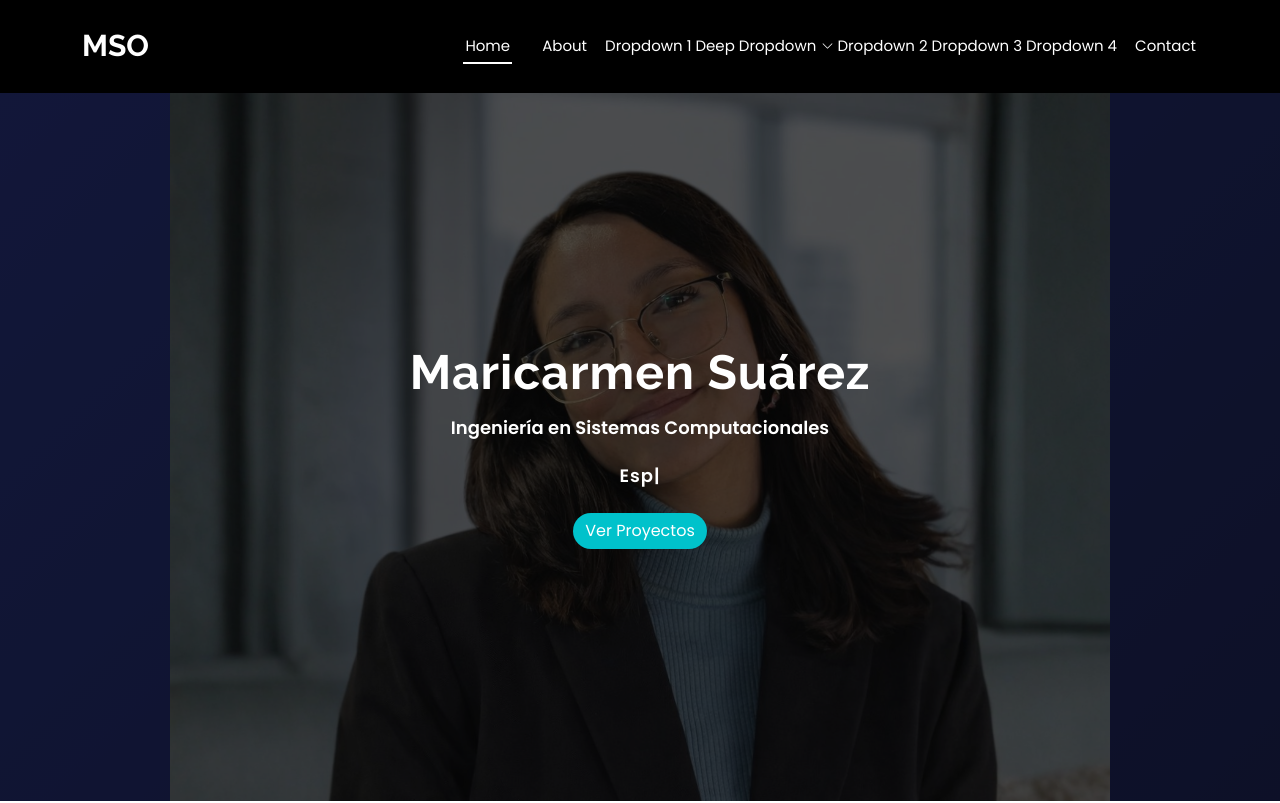
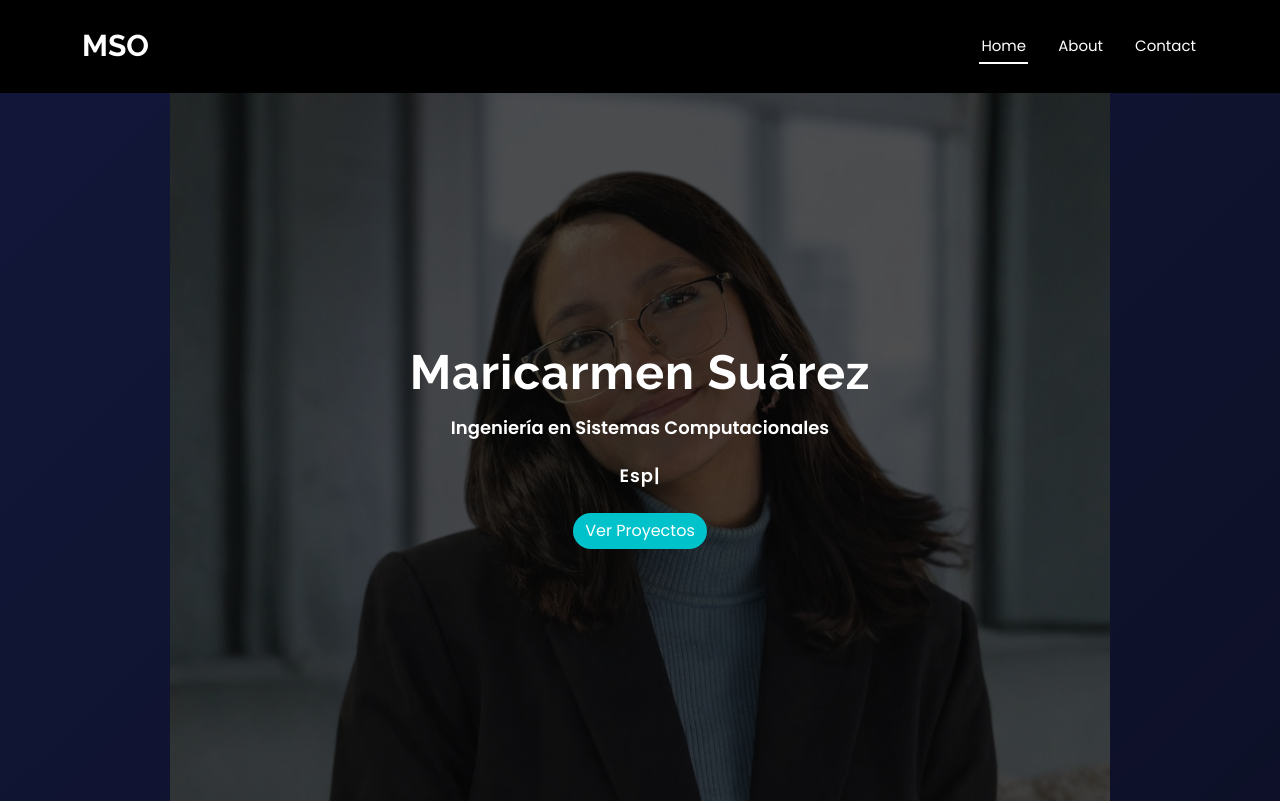
Before and after one commit to Marysu0406/devfolio-1.0.0, a plain HTML site: page index.html in a window 1280 px wide. Shown: the top 803 px of the page. Drawn offline with Linux system fonts and the light colour scheme.

Commit message:
Corrección de menú

```diff
--- a/index.html
+++ b/index.html
@@ -51,23 +51,7 @@
         <ul>
           <li><a href="#hero" class="active">Home<br></a></li>
           <li><a href="#about">About</a></li>
-            <ul>
-              <li><a href="#">Dropdown 1</a></li>
-              <li class="dropdown"><a href="#"><span>Deep Dropdown</span> <i class="bi bi-chevron-down toggle-dropdown"></i></a>
-                <ul>
-                  <li><a href="#">Deep Dropdown 1</a></li>
-                  <li><a href="#">Deep Dropdown 2</a></li>
-                  <li><a href="#">Deep Dropdown 3</a></li>
-                  <li><a href="#">Deep Dropdown 4</a></li>
-                  <li><a href="#">Deep Dropdown 5</a></li>
-                </ul>
-              </li>
-              <li><a href="#">Dropdown 2</a></li>
-              <li><a href="#">Dropdown 3</a></li>
-              <li><a href="#">Dropdown 4</a></li>
-            </ul>
-          </li>
-          <li><a href="#contact">Contact</a></li>
+           <li><a href="#contact">Contact</a></li>
         </ul>
         <i class="mobile-nav-toggle d-xl-none bi bi-list"></i>
       </nav>
```
